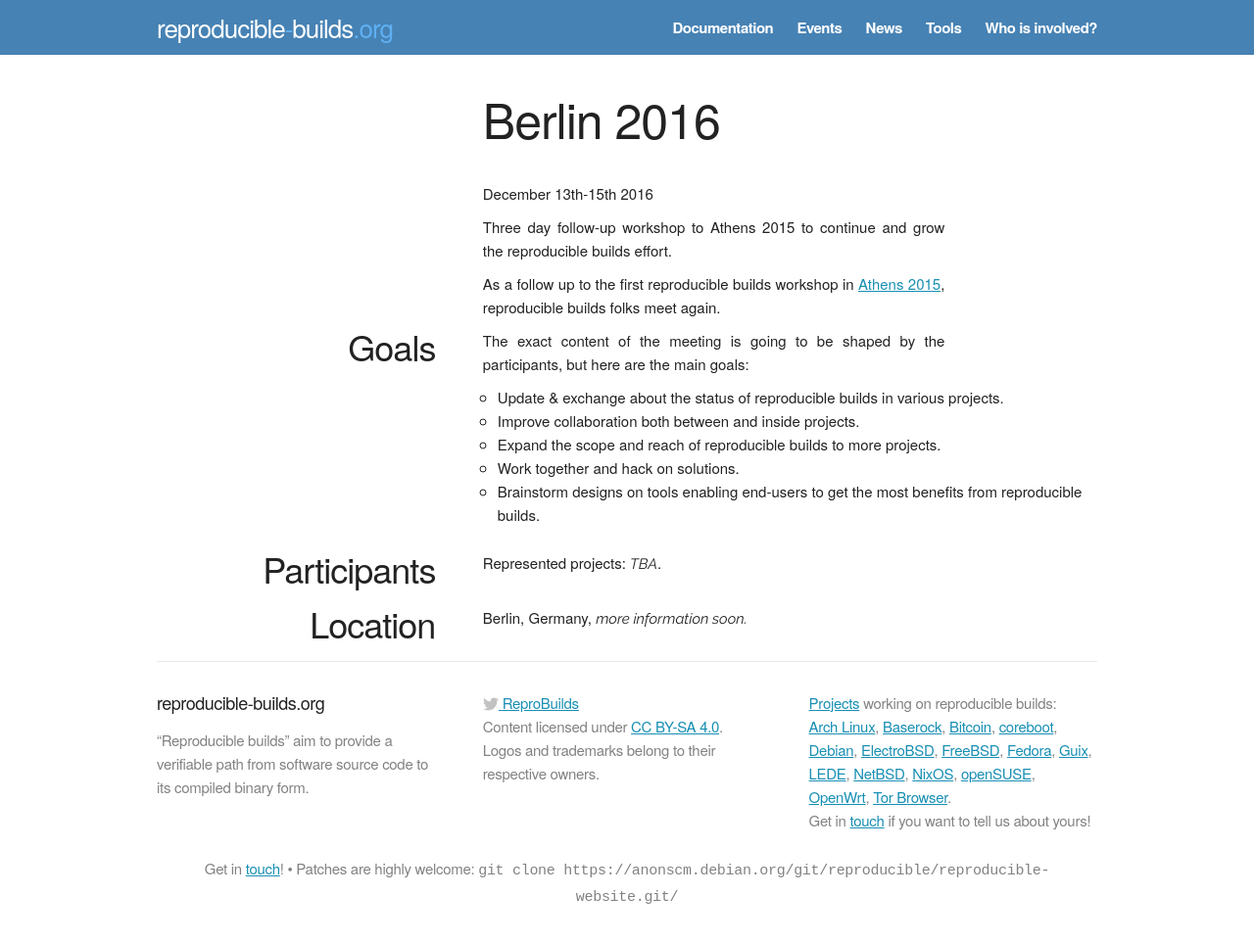
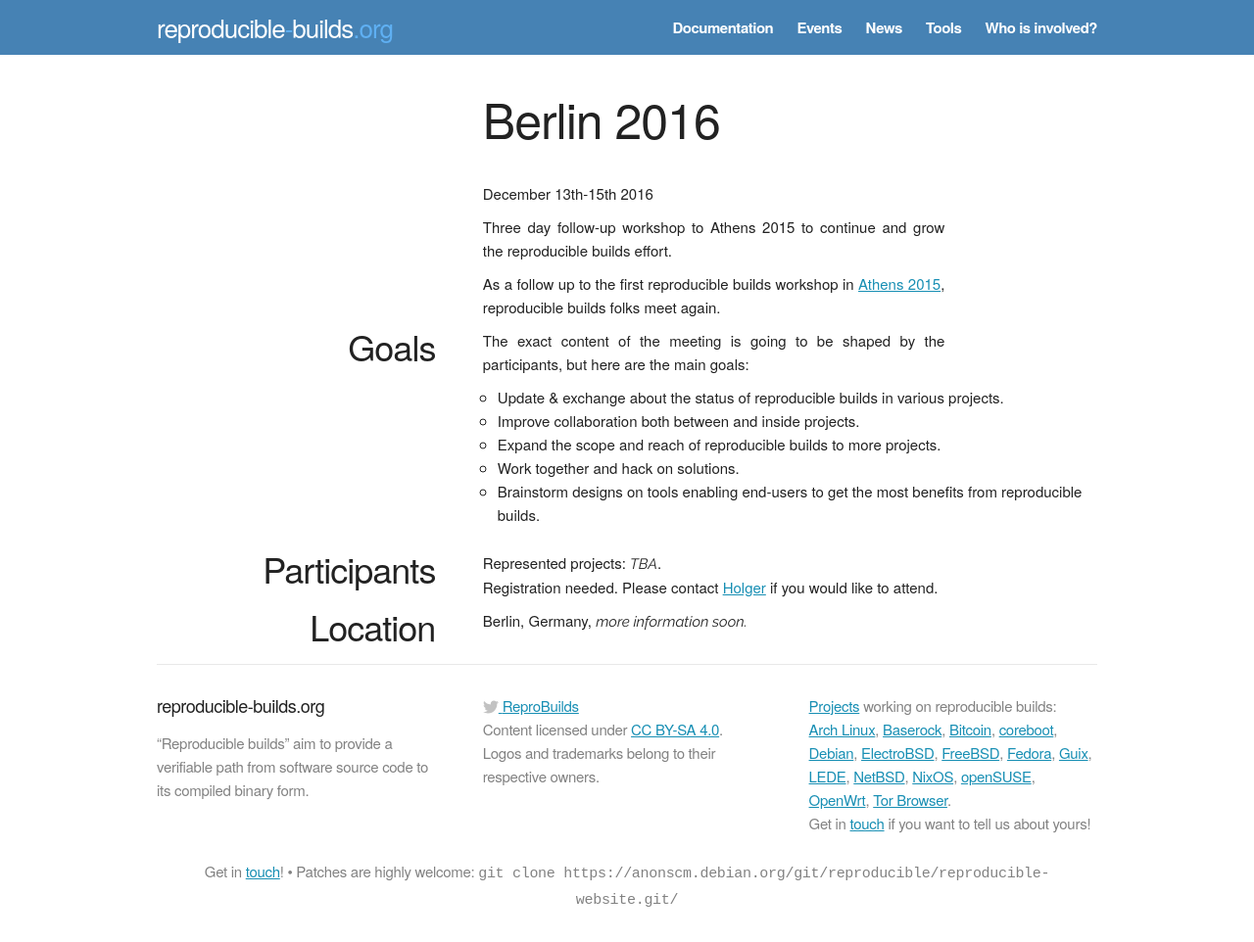
Before and after one commit to prototypefund/reproducible-website, a Jekyll site: the page built from _events/berlin2016.html, in a window 1280 px wide. Shown: the whole page at 98% size. Built offline with Jekyll 4.4.1, drawn with Linux system fonts in a browser that asks for light colours; some web fonts are replaced.

Commit message:
explain that the meeting is open after registration

```diff
--- a/_events/berlin2016.html
+++ b/_events/berlin2016.html
@@ -43,7 +43,7 @@ event_summary: Three day follow-up workshop to Athens 2015 to continue and grow
   </div>
   <div class="eight columns text">
     <p>
-      Represented projects: <em>TBA</em>.
+      Represented projects: <em>TBA</em>.<br />Registration needed. Please contact <a href="mailto:holger@layer-acht.org">Holger</a> if you would like to attend.
     </p>
   </div>
 </div>
```
